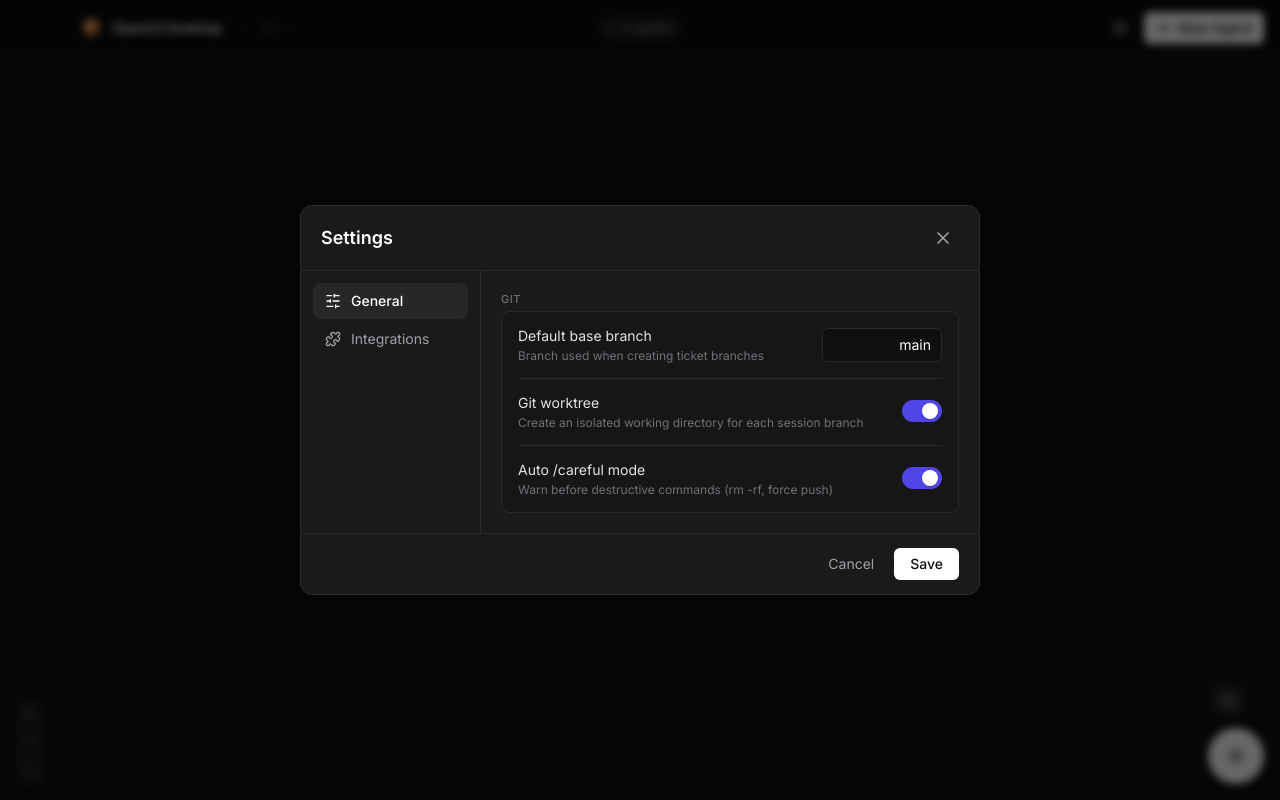
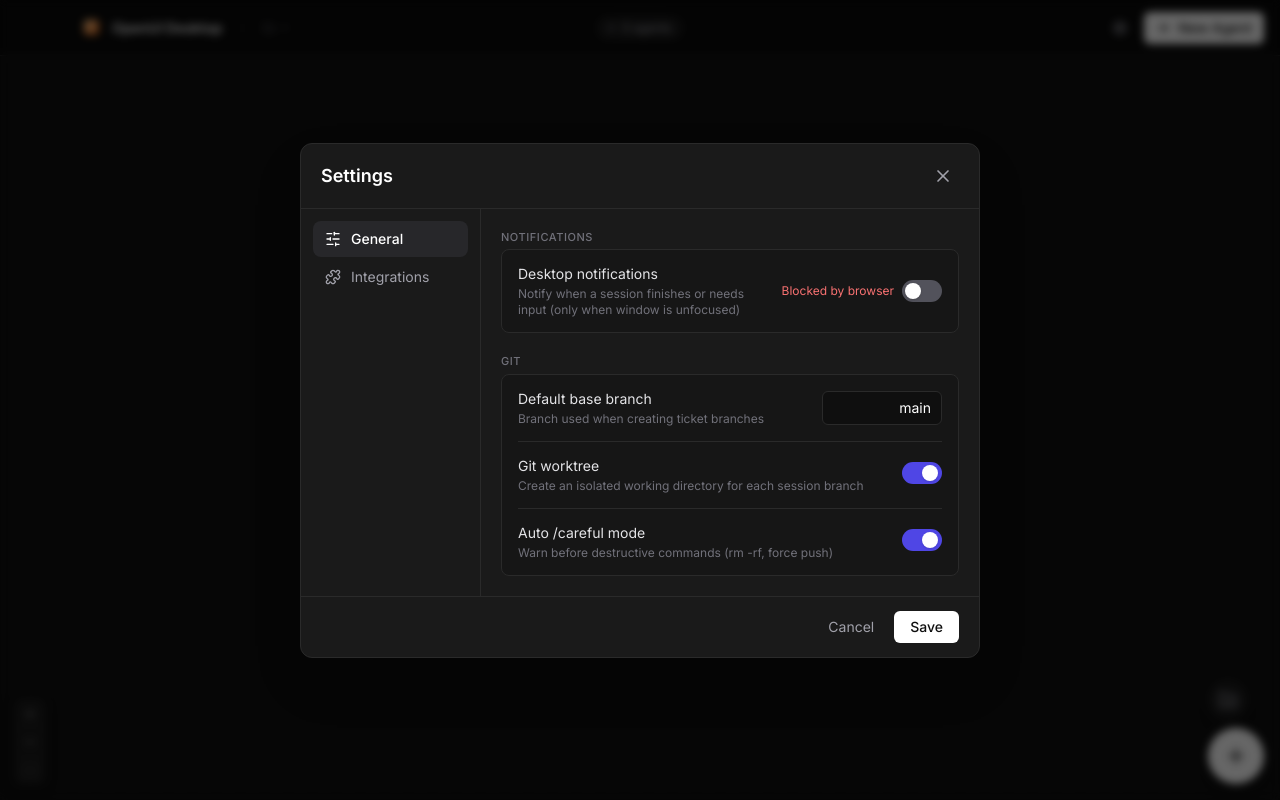
Before and after one commit to mahitoburrito/openui-desktop, a React (Vite) app in the folder client/: page / in a window 1280 px wide. Both pictures are taken after a click on the button 1120 px from the left and 27 px from the top of the page. Built offline with nearby package versions, Linux system fonts and the light colour scheme; no server answers; the HTML template or start-up script is replaced by a standard one.

Commit message:
Add notifications for finished

```diff
--- a/client/src/App.tsx
+++ b/client/src/App.tsx
@@ -23,6 +23,7 @@ import { UndoDeleteToast } from "./components/UndoDeleteToast";
 import { PRBEPanel } from "./components/PRBEPanel";
 import { PRBEInteractionDialog } from "./components/PRBEInteractionDialog";
 import { usePRBEIPC } from "./hooks/usePRBEIPC";
+import { useDesktopNotifications } from "./hooks/useDesktopNotifications";
 import { destroyCachedTerminal } from "./components/Terminal";
 
 const nodeTypes = {
@@ -55,6 +56,9 @@ function AppContent() {
 
   // Initialize PRBE IPC listeners
   usePRBEIPC();
+
+  // Desktop notifications when sessions need attention and window is unfocused
+  useDesktopNotifications();
 
   // Sync nodes with store
   useEffect(() => {
--- a/client/src/components/SettingsModal.tsx
+++ b/client/src/components/SettingsModal.tsx
@@ -3,9 +3,11 @@ import { createPortal } from "react-dom";
 import { motion, AnimatePresence } from "framer-motion";
 import {
   X, Key, Check, AlertCircle, Loader2, ExternalLink, Bug,
-  SlidersHorizontal, Puzzle,
+  SlidersHorizontal, Puzzle, BellRing,
 } from "lucide-react";
 import { usePRBEStore } from "../stores/usePRBEStore";
+
+const NOTIF_STORAGE_KEY = "openui-desktop-notifications";
 
 type SettingsTab = "general" | "integrations";
 
@@ -83,6 +85,10 @@ export function SettingsModal({ open, onClose }: SettingsModalProps) {
   const [createWorktree, setCreateWorktree] = useState(true);
   const [ticketPromptTemplate, setTicketPromptTemplate] = useState("");
   const [autoCareful, setAutoCareful] = useState(true);
+  const [desktopNotifications, setDesktopNotifications] = useState(
+    () => localStorage.getItem(NOTIF_STORAGE_KEY) === "true",
+  );
+  const [notifPermission, setNotifPermission] = useState(Notification.permission);
   const [isSaving, setIsSaving] = useState(false);
 
   const prbeStore = usePRBEStore();
@@ -269,6 +275,18 @@ export function SettingsModal({ open, onClose }: SettingsModalProps) {
                       setCreateWorktree={setCreateWorktree}
                       autoCareful={autoCareful}
                       setAutoCareful={setAutoCareful}
+                      desktopNotifications={desktopNotifications}
+                      notifPermission={notifPermission}
+                      onToggleNotifications={async (enabled) => {
+                        if (enabled && Notification.permission === "default") {
+                          const result = await Notification.requestPermission();
+                          setNotifPermission(result);
+                          if (result !== "granted") return;
+                        }
+                        if (enabled && Notification.permission === "denied") return;
+                        setDesktopNotifications(enabled);
+                        localStorage.setItem(NOTIF_STORAGE_KEY, String(enabled));
+                      }}
                     />}
                     {tab === "integrations" && <IntegrationsTab
                       apiKey={apiKey}
@@ -327,6 +345,9 @@ function GeneralTab({
   setCreateWorktree,
   autoCareful,
   setAutoCareful,
+  desktopNotifications,
+  notifPermission,
+  onToggleNotifications,
 }: {
   defaultBaseBranch: string;
   setDefaultBaseBranch: (v: string) => void;
@@ -334,9 +355,33 @@ function GeneralTab({
   setCreateWorktree: (v: boolean) => void;
   autoCareful: boolean;
   setAutoCareful: (v: boolean) => void;
+  desktopNotifications: boolean;
+  notifPermission: NotificationPermission;
+  onToggleNotifications: (v: boolean) => void;
 }) {
   return (
     <>
+      <SectionHeader title="Notifications" />
+      <div className="rounded-lg border border-border bg-canvas/40">
+        <div className="px-4">
+          <SettingRow
+            title="Desktop notifications"
+            description="Notify when a session finishes or needs input (only when window is unfocused)"
+            last
+          >
+            <div className="flex items-center gap-2">
+              {notifPermission === "denied" && (
+                <span className="text-xs text-red-400">Blocked by browser</span>
+              )}
+              <Toggle
+                checked={desktopNotifications && notifPermission === "granted"}
+                onChange={onToggleNotifications}
+              />
+            </div>
+          </SettingRow>
+        </div>
+      </div>
+
       <SectionHeader title="Git" />
       <div className="rounded-lg border border-border bg-canvas/40">
         <div className="px-4">
--- /dev/null
+++ b/client/src/hooks/useDesktopNotifications.ts
@@ -0,0 +1,69 @@
+import { useEffect, useRef } from "react";
+import { useStore, AgentStatus } from "../stores/useStore";
+
+const NOTIF_STORAGE_KEY = "openui-desktop-notifications";
+
+const NOTIFY_STATUSES: Set<AgentStatus> = new Set([
+  "waiting_input",
+  "idle",
+  "disconnected",
+]);
+
+function getNotificationBody(status: AgentStatus, name: string): string {
+  switch (status) {
+    case "waiting_input":
+      return `${name} is waiting for your input`;
+    case "idle":
+      return `${name} has finished`;
+    case "disconnected":
+      return `${name} session ended`;
+    default:
+      return `${name}: ${status}`;
+  }
+}
+
+/**
+ * Watches session status transitions and fires native desktop notifications
+ * when the window is not focused and the user has enabled them in settings.
+ */
+export function useDesktopNotifications() {
+  const sessions = useStore((s) => s.sessions);
+  const prevStatuses = useRef<Map<string, AgentStatus>>(new Map());
+
+  useEffect(() => {
+    const enabled = localStorage.getItem(NOTIF_STORAGE_KEY) === "true";
+    if (!enabled || Notification.permission !== "granted") {
+      for (const [nodeId, session] of sessions) {
+        prevStatuses.current.set(nodeId, session.status);
+      }
+      return;
+    }
+
+    if (document.hasFocus()) {
+      for (const [nodeId, session] of sessions) {
+        prevStatuses.current.set(nodeId, session.status);
+      }
+      return;
+    }
+
+    for (const [nodeId, session] of sessions) {
+      const prev = prevStatuses.current.get(nodeId);
+      prevStatuses.current.set(nodeId, session.status);
+
+      if (prev === undefined || prev === session.status) continue;
+      if (!NOTIFY_STATUSES.has(session.status)) continue;
+
+      const name = session.customName || session.agentName || session.sessionId;
+      new Notification("OpenUI Desktop", {
+        body: getNotificationBody(session.status, name),
+        silent: false,
+      });
+    }
+
+    for (const nodeId of prevStatuses.current.keys()) {
+      if (!sessions.has(nodeId)) {
+        prevStatuses.current.delete(nodeId);
+      }
+    }
+  }, [sessions]);
+}
```
